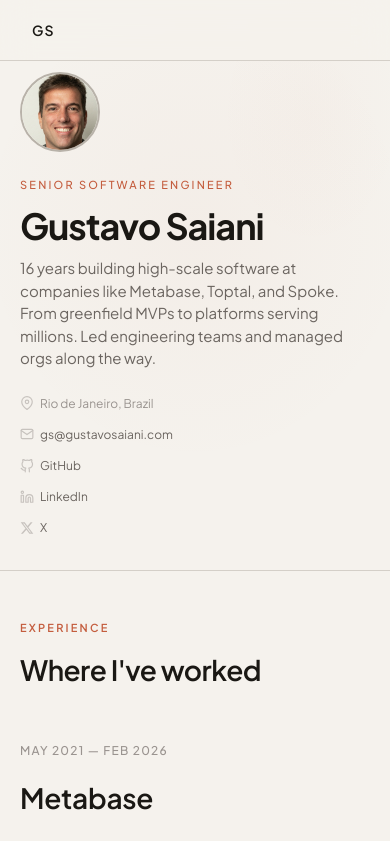
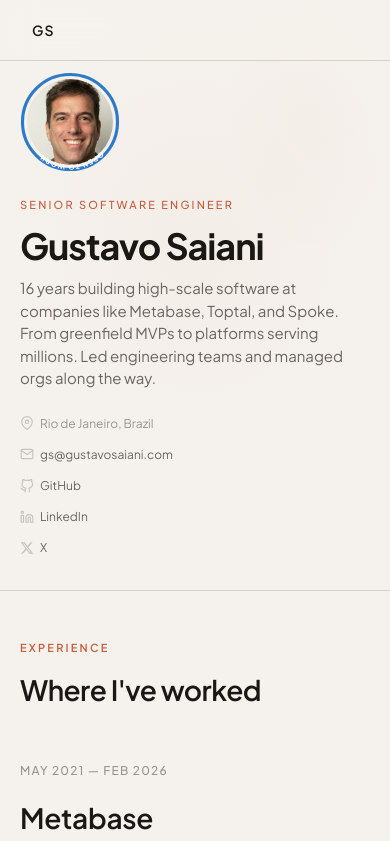
Before and after one commit to gusaiani/gustavosaiani.com, a Next.js app: page / in a window 390 px wide. Shown: the top 841 px of the page. Built offline with nearby package versions, Linux system fonts and the light colour scheme.

Commit message:
Add LinkedIn-style 'Open to Work' ring around profile photo

```diff
--- a/app/globals.css
+++ b/app/globals.css
@@ -135,13 +135,28 @@ img {
   animation: fadeUp 0.6s ease 0.15s forwards;
 }
 
+.otw-ring {
+  position: relative;
+  width: 160px;
+  height: 160px;
+}
+
 .hero-photo {
   width: 140px;
   height: 140px;
   border-radius: 50%;
   object-fit: cover;
   object-position: center 20%;
-  border: 2px solid var(--border-hover);
+  position: absolute;
+  top: 10px;
+  left: 10px;
+}
+
+.otw-circle {
+  position: absolute;
+  inset: 0;
+  width: 160px;
+  height: 160px;
 }
 
 .hero-label {
@@ -592,9 +607,21 @@ img {
     gap: 1.5rem;
   }
 
+  .otw-ring {
+    width: 120px;
+    height: 120px;
+  }
+
   .hero-photo {
-    width: 100px;
-    height: 100px;
+    width: 104px;
+    height: 104px;
+    top: 8px;
+    left: 8px;
+  }
+
+  .otw-circle {
+    width: 120px;
+    height: 120px;
   }
 }
 
@@ -616,8 +643,20 @@ img {
     gap: 0.75rem;
   }
 
+  .otw-ring {
+    width: 100px;
+    height: 100px;
+  }
+
   .hero-photo {
-    width: 80px;
-    height: 80px;
+    width: 86px;
+    height: 86px;
+    top: 7px;
+    left: 7px;
+  }
+
+  .otw-circle {
+    width: 100px;
+    height: 100px;
   }
 }
--- a/app/page.tsx
+++ b/app/page.tsx
@@ -136,7 +136,18 @@ export default function Home() {
               </p>
             </div>
             <div className="hero-photo-wrap">
-              <img src="/images/gustavo.png" alt="Gustavo Saiani" className="hero-photo" />
+              <div className="otw-ring">
+                <img src="/images/gustavo.png" alt="Gustavo Saiani" className="hero-photo" />
+                <svg className="otw-circle" viewBox="0 0 160 160">
+                  <defs>
+                    <path id="otw-path" d="M 80,80 m -68,0 a 68,68 0 1,1 136,0 a 68,68 0 1,1 -136,0" />
+                  </defs>
+                  <circle cx="80" cy="80" r="76" fill="none" stroke="#0a66c2" strokeWidth="5" opacity="0.85" />
+                  <text fill="#fff" fontSize="11" fontWeight="700" letterSpacing="1.5">
+                    <textPath href="#otw-path" startOffset="62%">OPEN TO WORK</textPath>
+                  </text>
+                </svg>
+              </div>
             </div>
           </div>
           <div className="hero-meta">
```
